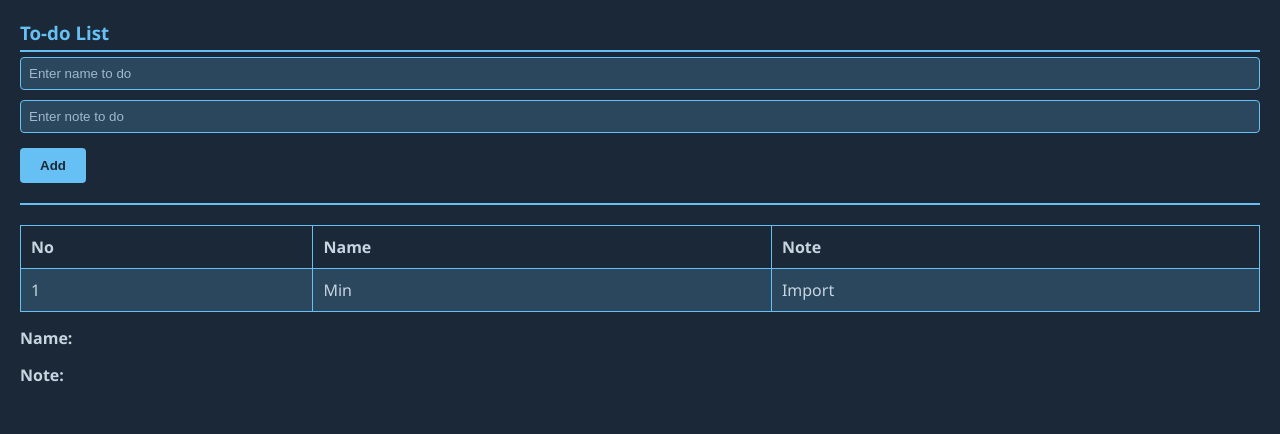
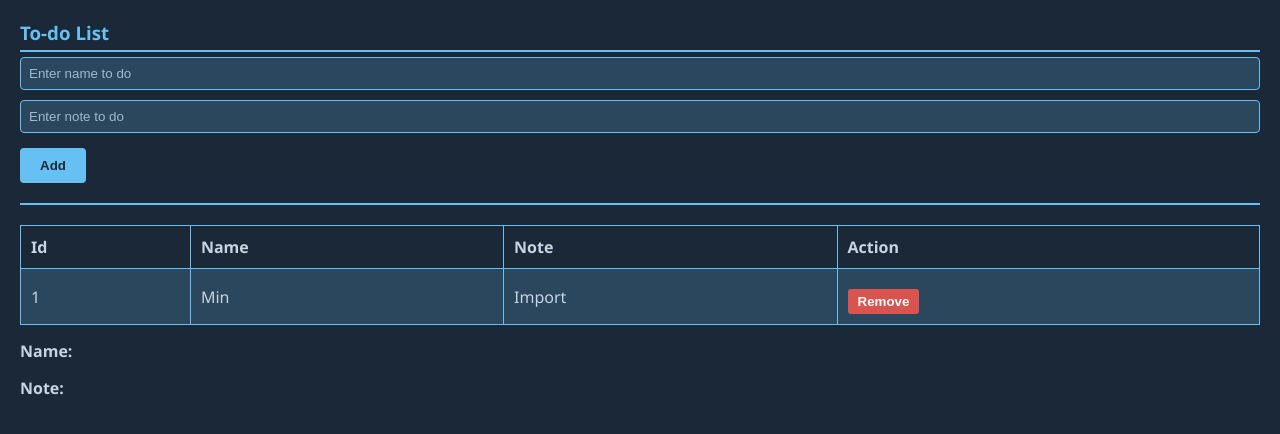
Before and after one commit to MinThantKo365/Raw-todolist-with-Vue-2, a plain HTML site: page index.html in a window 1280 px wide. Drawn offline with nearby package versions, Linux system fonts and the light colour scheme.

Commit message:
complete to do list

```diff
--- a/asset/app.js
+++ b/asset/app.js
@@ -35,5 +35,8 @@ let app = new Vue({
       this.userData.name = "";
       this.userData.note = "";
     },
+    remove(index) {
+  this.items.splice(index, 1);
+}
   },
 });
--- a/asset/style.css
+++ b/asset/style.css
@@ -79,3 +79,25 @@ body {
       border: 1px solid #66c0f4;
       margin-top: 20px;
     }
+
+
+    button {
+  /* existing styles... */
+}
+
+button:hover {
+  background-color: #417a9b;
+}
+
+td button {
+  background-color: #d9534f;
+  color: white;
+  border: none;
+  padding: 5px 10px;
+  border-radius: 3px;
+  cursor: pointer;
+}
+
+td button:hover {
+  background-color: #c9302c;
+}
--- a/index.html
+++ b/index.html
@@ -30,16 +30,20 @@
       <table>
         <thead>
           <tr>
-            <th>No</th>
+            <th>Id</th>
             <th>Name</th>
             <th>Note</th>
+            <th>Action</th>
           </tr>
         </thead>
         <tbody>
-          <tr v-for="i in items" :key="i.id">
+          <tr v-for="(i, index) in items" :key="i.id">
             <td>{{ i.id }}</td>
             <td>{{ i.name }}</td>
             <td>{{ i.note }}</td>
+            <td>
+              <button @click="remove(index)">Remove</button>
+            </td>
           </tr>
         </tbody>
       </table>
```
